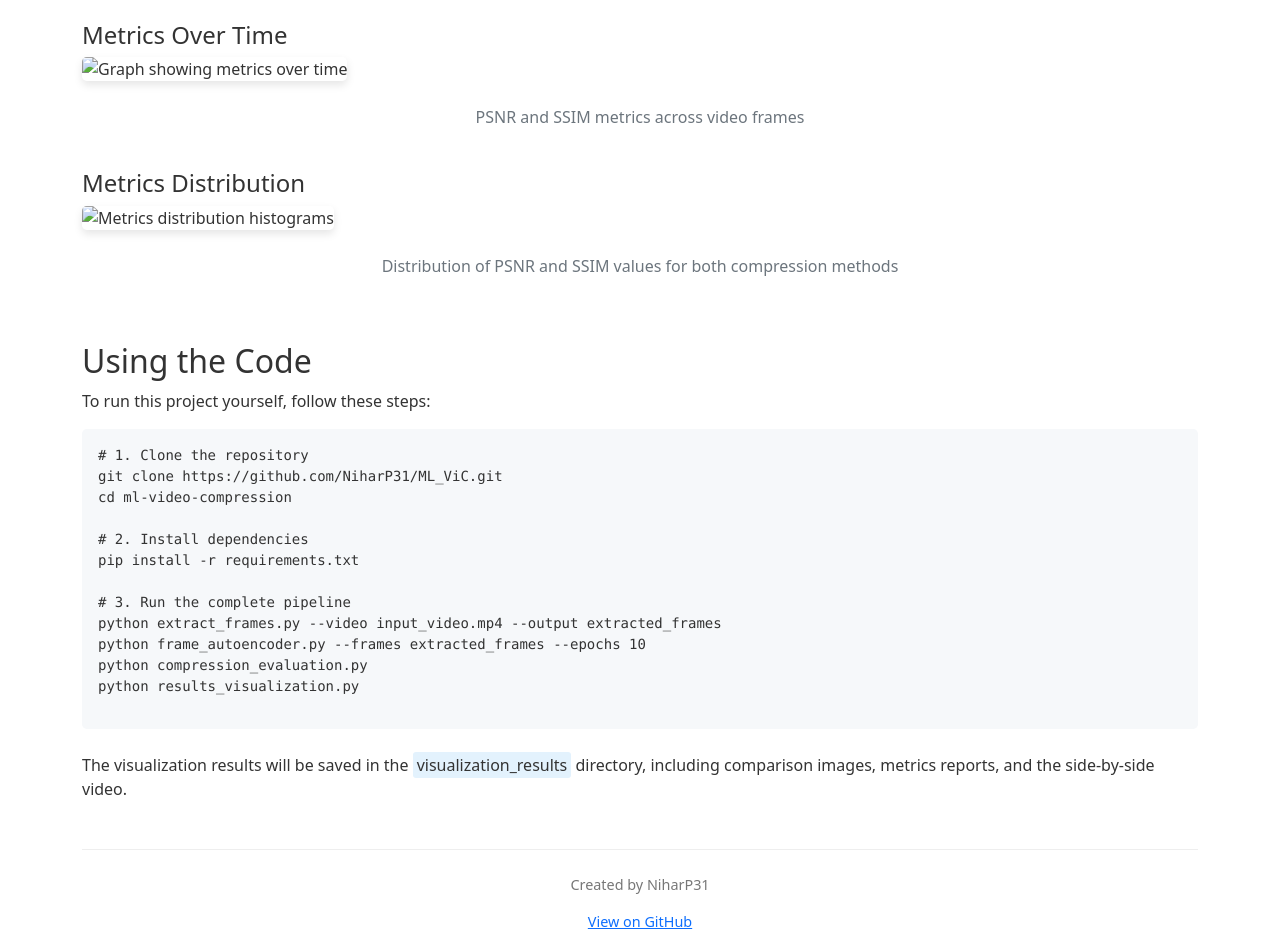
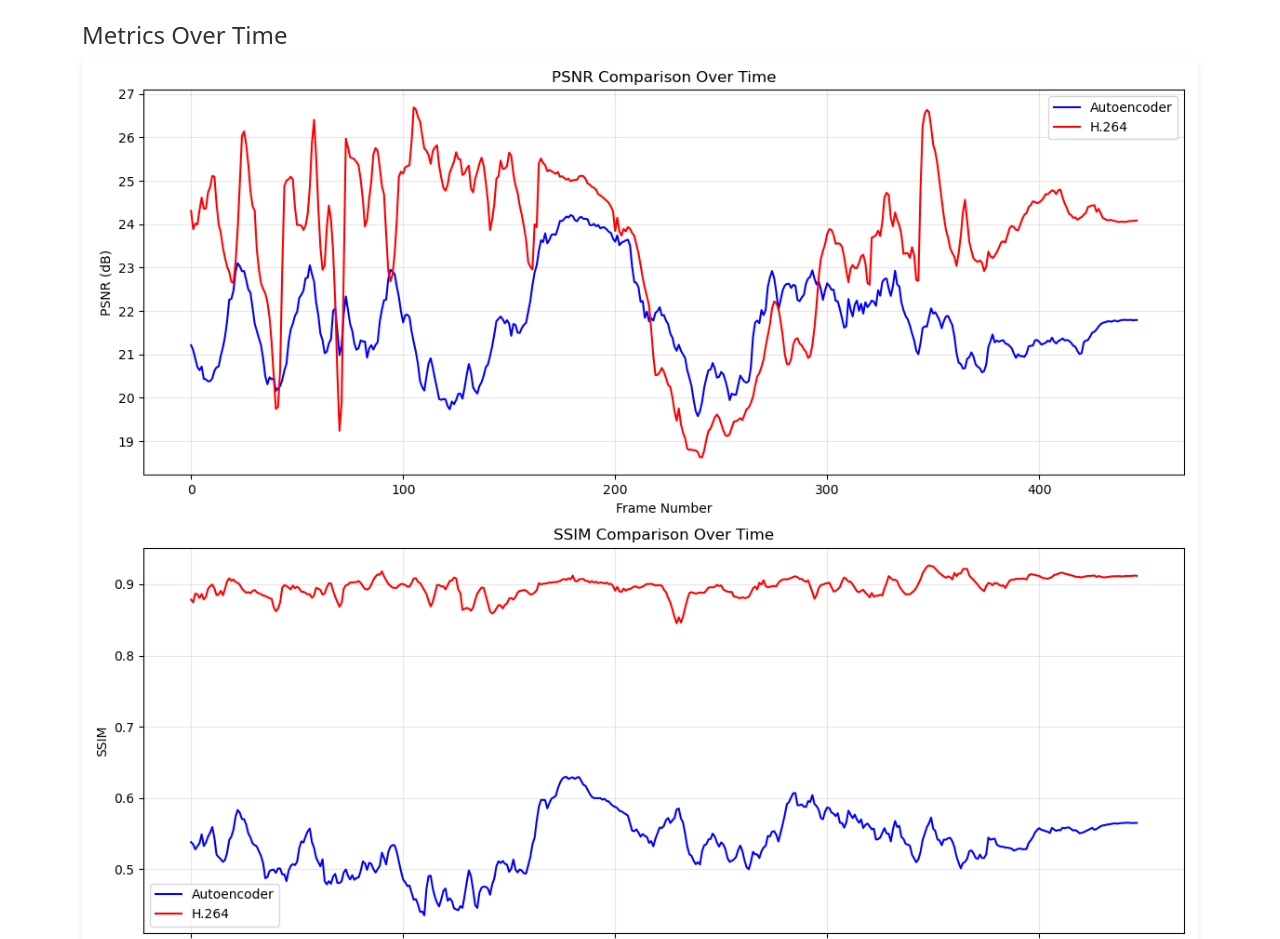
Before and after one commit to NiharP31/ML_ViC, a plain HTML site: page docs/index.html in a window 1280 px wide. Shown: the part 3173-4112 px from the top of the page. Drawn offline with nearby package versions, Linux system fonts and the light colour scheme.

Commit message:
fixed images in index.html

```diff
--- a/docs/index.html
+++ b/docs/index.html
@@ -278,12 +278,12 @@ visualizer.generate_summary_report()</code></pre>
             <div class="row mt-4">
                 <div class="col-md-12 mb-4">
                     <h4>Metrics Over Time</h4>
-                    <img src="metrics_over_time.png" alt="Graph showing metrics over time" class="results-img">
+                    <img src="https://raw.githubusercontent.com/NiharP31/ML_ViC/main/visualization_results/metrics_over_time.png" alt="Graph showing metrics over time" class="results-img">
                     <p class="text-center text-muted">PSNR and SSIM metrics across video frames</p>
                 </div>
                 <div class="col-md-12">
                     <h4>Metrics Distribution</h4>
-                    <img src="metrics_distribution.png" alt="Metrics distribution histograms" class="results-img">
+                    <img src="https://raw.githubusercontent.com/NiharP31/ML_ViC/main/visualization_results/metrics_distribution.png" alt="Metrics distribution histograms" class="results-img">
                     <p class="text-center text-muted">Distribution of PSNR and SSIM values for both compression methods</p>
                 </div>
             </div>
```
